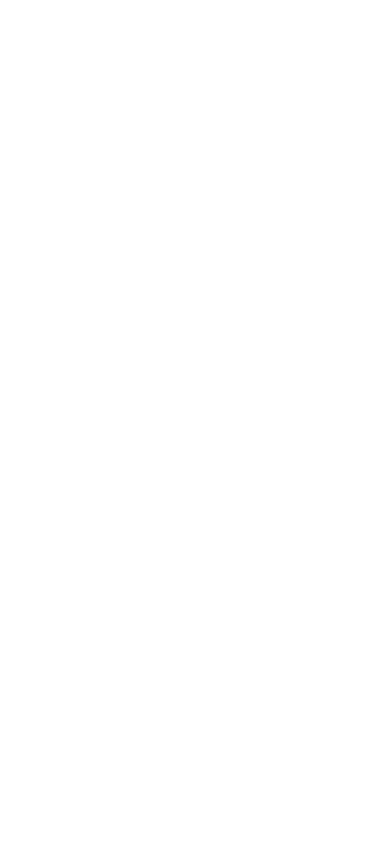
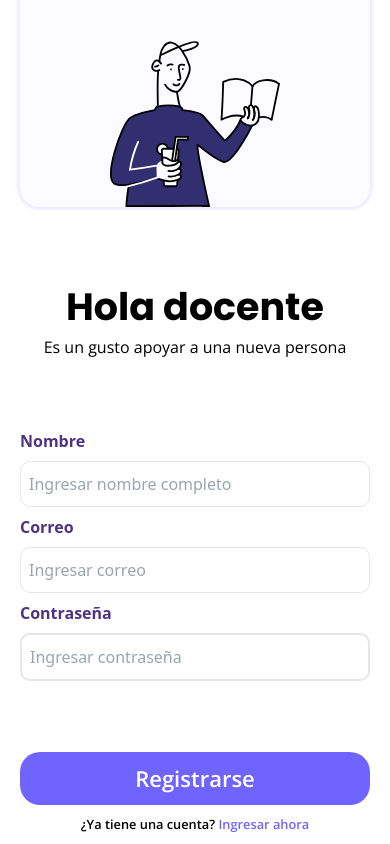
Before and after one commit to Rafterminador/atenea-cliente, a React (Create React App) app: page /registro/usuario in a window 390 px wide. Before the commit this address had no page. Built offline with nearby package versions, Linux system fonts and the light colour scheme; the HTML template or start-up script is replaced by a standard one.

Commit message:
registro mobile terminado

```diff
--- a/src/App.js
+++ b/src/App.js
@@ -2,12 +2,14 @@
 import { BrowserRouter, Route, Routes } from "react-router-dom";
 import { LandingPage } from "./pages/LandingPage";
 import { Login } from "./pages/login";
+import { RegistroUsuario } from "./pages/RegistroUsuario";
 function App() {
   return (
     <BrowserRouter>
       <Routes>
         <Route path="/" element={<LandingPage />} />
         <Route path="/login" element={<Login />} />
+        <Route path="/registro/usuario" element={<RegistroUsuario />} />
       </Routes>
     </BrowserRouter>
   );
--- a/src/pages/LandingPage.jsx
+++ b/src/pages/LandingPage.jsx
@@ -6,6 +6,9 @@
   const navigate = useNavigate()
   function handleLogin() {
     navigate("login")
+  }
+  function handleRegister() {
+    navigate("registro/usuario")
   }
   return (
     <div className="mx-5 contenedor flex flex-col justify-between">
@@ -29,7 +32,7 @@
         <button className="mb-5 text-center min-w-full bg-transparent text-[#7064FF] border-2 border-[#7064FF]" onClick={handleLogin}>
           Ingresar
         </button>
-        <button className="mb-5 text-center min-w-full bg-[#7064FF] text-white">
+        <button className="mb-5 text-center min-w-full bg-[#7064FF] text-white" onClick={handleRegister}>
           Registrarse
         </button>
       </div>
--- /dev/null
+++ b/src/pages/RegistroUsuario.jsx
@@ -0,0 +1,89 @@
+import React, { useState } from "react";
+import ImageRegistro from "../assets/images/register.svg";
+
+const RegistroUsuario = () => {
+  const [username, setUsername] = useState("");
+  const [useremail, setEmail] = useState("");
+  const [password, setPassword] = useState("");
+
+  function handleSubmit(e) {
+    e.preventDefault();
+    alert(username + " " + password);
+  }
+
+  function handleChangeUsername(e) {
+    setUsername(e.target.value);
+  }
+
+  function handleChangeEmail(e) {
+    setEmail(e.target.value);
+  }
+
+  function handleChangePassword(e) {
+    setPassword(e.target.value);
+  }
+
+  return (
+    <div className="mx-5 contenedor flex flex-col justify-between">
+      <div className="bg-[#FCFBFF] bordeblur flex flex-col items-center">
+        <img src={ImageRegistro} alt="Registros" />
+      </div>
+
+      <div className="flex flex-col text-center">
+        <h1>Hola docente</h1>
+        <p>Es un gusto apoyar a una nueva persona</p>
+      </div>
+
+      <div>
+        <form onSubmit={handleSubmit}>
+          <div className="flex flex-col text gap-2 text-[#4D3483] font-semibold">
+            <label htmlFor="username">Nombre</label>
+            <input
+              id="username"
+              type="text"
+              value={username}
+              name="username"
+              onChange={handleChangeUsername}
+              className="font-normal border-solid border-[1px] rounded-[10px] py-2.5 px-2 focus:outline-2 focus:outline-[#A954FF]"
+              placeholder="Ingresar nombre completo"
+            />
+            <label htmlFor="useremail">Correo</label>
+            <input
+              id="useremail"
+              type="text"
+              value={useremail}
+              name="useremail"
+              onChange={handleChangeEmail}
+              className="font-normal border-solid border-[1px] rounded-[10px] py-2.5 px-2 focus:outline-2 focus:outline-[#A954FF]"
+              placeholder="Ingresar correo"
+            />
+            <label htmlFor="password">Contraseña</label>
+            <input
+              id="password"
+              type="password"
+              value={password}
+              name="password"
+              onChange={handleChangePassword}
+              className="font-normal border-solid border-2 rounded-[10px] py-2.5 px-2 focus:outline-2 focus:outline-[#A954FF]"
+              placeholder="Ingresar contraseña"
+            />
+          </div>
+        </form>
+      </div>
+      <div>
+        <button
+          type="submit"
+          className="mtext-center min-w-full bg-[#7064FF] text-white"
+        >
+          Registrarse
+        </button>
+        <button className="text-[12.8px]">
+          ¿Ya tiene una cuenta?{" "}
+          <span className="text-[#7064FF]">Ingresar ahora</span>
+        </button>
+      </div>
+    </div>
+  );
+};
+
+export { RegistroUsuario };
```
Also changed, not shown: src/assets/images/register.svg (added).
